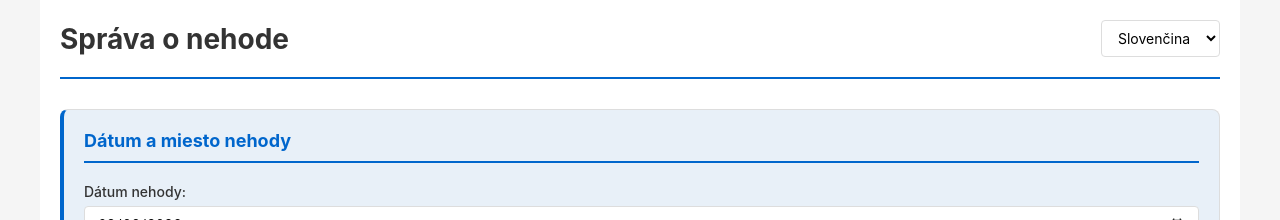
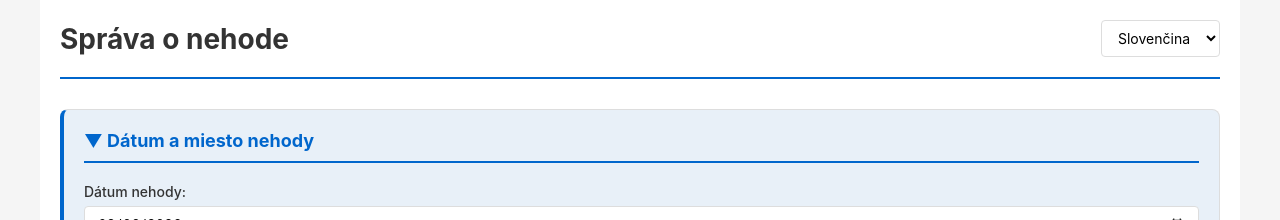
Before and after one commit to puding-svk/son, a React app: page / in a window 1280 px wide. Shown: the top 220 px of the page. Built offline with nearby package versions, Linux system fonts and the light colour scheme; the HTML template or start-up script is replaced by a standard one.

Commit message:
section1 colapsible

```diff
--- a/src/components/AccidentForm.tsx
+++ b/src/components/AccidentForm.tsx
@@ -198,6 +198,9 @@ const AccidentForm: React.FC = () => {
   });
   const [savedMessage, setSavedMessage] = useState('');
   const [signaturePadOpen, setSignaturePadOpen] = useState<'A' | 'B' | null>(null);
+  const [expandedSections, setExpandedSections] = useState<Record<string, boolean>>({
+    section1: true,
+  });
 
   const updateField = (path: string, value: any) => {
     const keys = path.split('.');
@@ -238,6 +241,13 @@ const AccidentForm: React.FC = () => {
     i18n.changeLanguage(lang);
   };
 
+  const toggleSection = (sectionId: string) => {
+    setExpandedSections(prev => ({
+      ...prev,
+      [sectionId]: !prev[sectionId],
+    }));
+  };
+
   const handleSignatureSave = async (signatureData: string) => {
     if (signaturePadOpen === 'A') {
       // Update form state so signature is visible in the preview
@@ -274,7 +284,16 @@ const AccidentForm: React.FC = () => {
       <form className="form-content">
         {/* Section 1: Accident Date and Location */}
         <section className="form-section section-blue">
-          <h2>{t('section1.title')}</h2>
+          <h2
+            onClick={() => toggleSection('section1')}
+            style={{ cursor: 'pointer', userSelect: 'none' }}
+          >
+            <span>{expandedSections.section1 ? '▼' : '▶'}</span>
+            {' '}
+            {t('section1.title')}
+          </h2>
+          {expandedSections.section1 && (
+            <>
               <div className="form-group">
                 <label>{t('section1.dateOfAccident')}</label>
                 <input
@@ -317,6 +336,8 @@ const AccidentForm: React.FC = () => {
                   onChange={(e) => updateField('section1.location', e.target.value)}
                 />
               </div>
+            </>
+          )}
         </section>
 
         {/* Section 2: Accident Information */}
```
Lines whose indentation alone changed are shown as unchanged.
